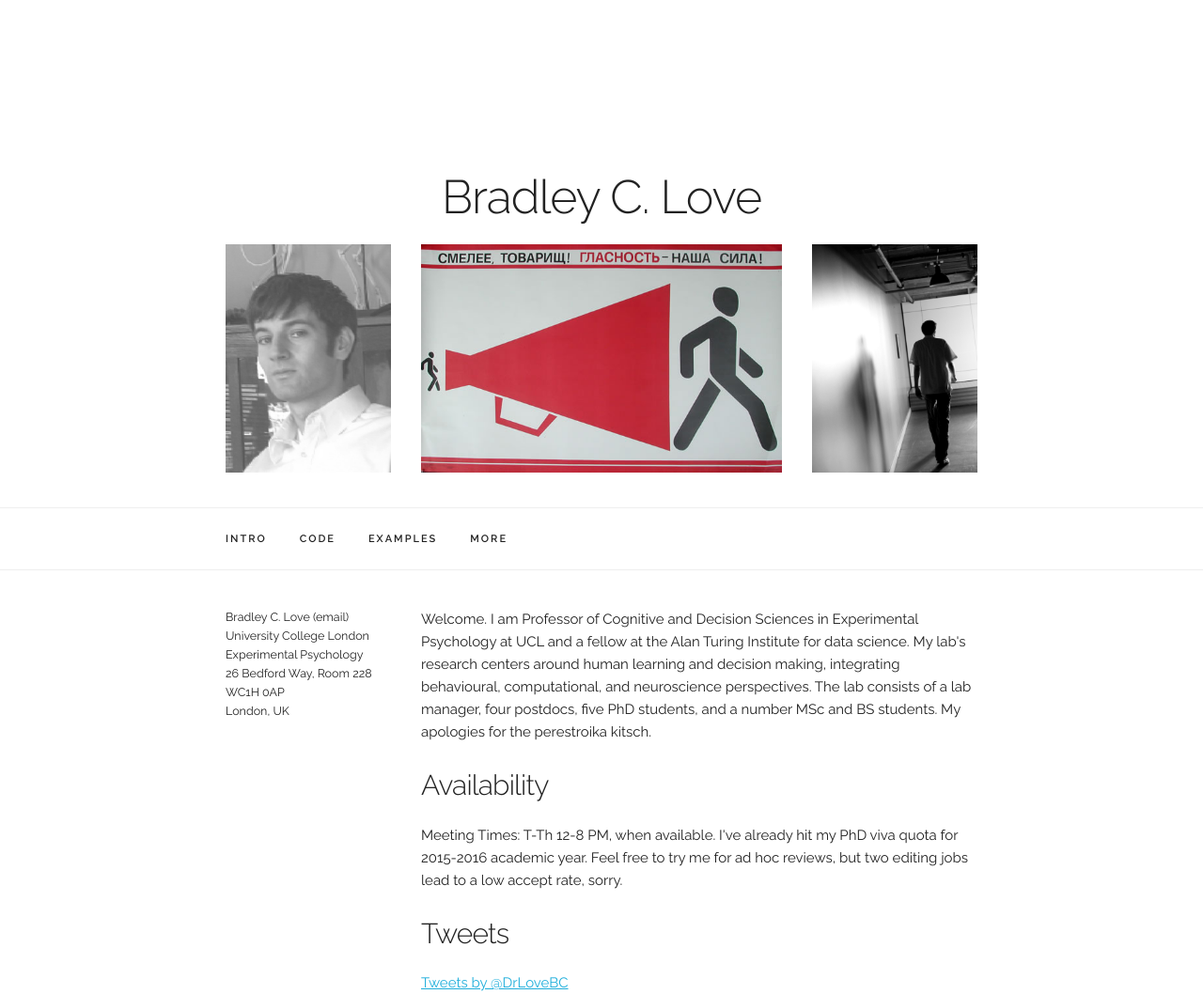
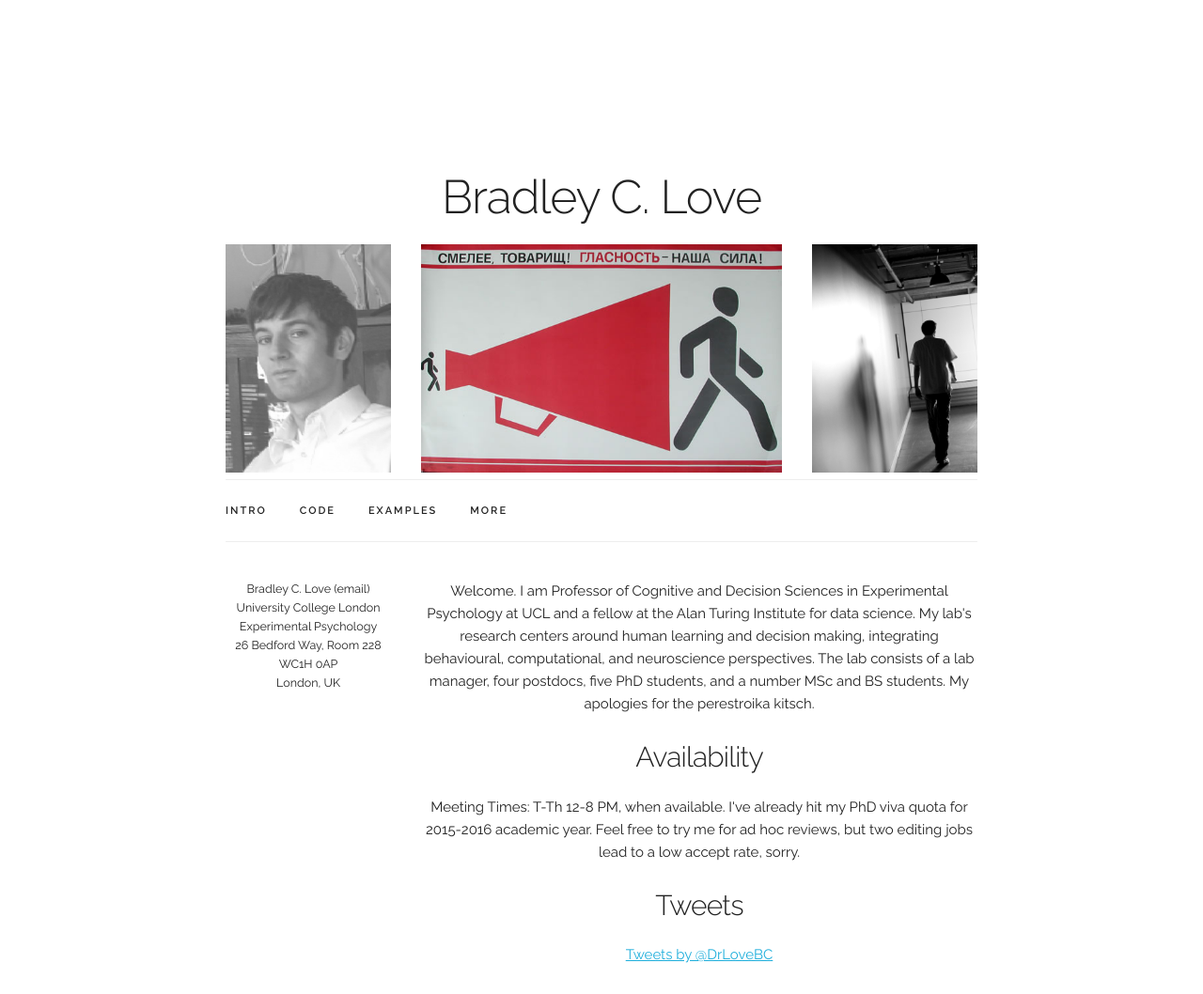
Before and after one commit to lovebc/lovebc.github.io, a Jekyll site: the page built from index.html, in a window 1280 px wide. Shown: the whole page at 94% size. Built offline with Jekyll 4.4.1, drawn with Linux system fonts in a browser that asks for light colours; nearby versions of some CDN libraries; comment, search, counter and statistics services are not loaded.

Commit message:
Update index.html

```diff
--- a/index.html
+++ b/index.html
@@ -2,8 +2,8 @@
 layout: test
 ---
 
-  <div class="section header">
-    <div class="container">
+  <div class="container">
+    <section class="header">
       <h1>Bradley C. Love</h1>
        <div class="row">
         <div class="three columns banner">
@@ -18,8 +18,8 @@
 
         </div>
       </div>
-    </div>
-  </div>
+
+
 
 
 
@@ -94,7 +94,6 @@
 
 
   <div class="section categories">
-    <div class="container">
       <div class="row">
         <div class="three columns address">
             Bradley C. Love (email)<br>
```
